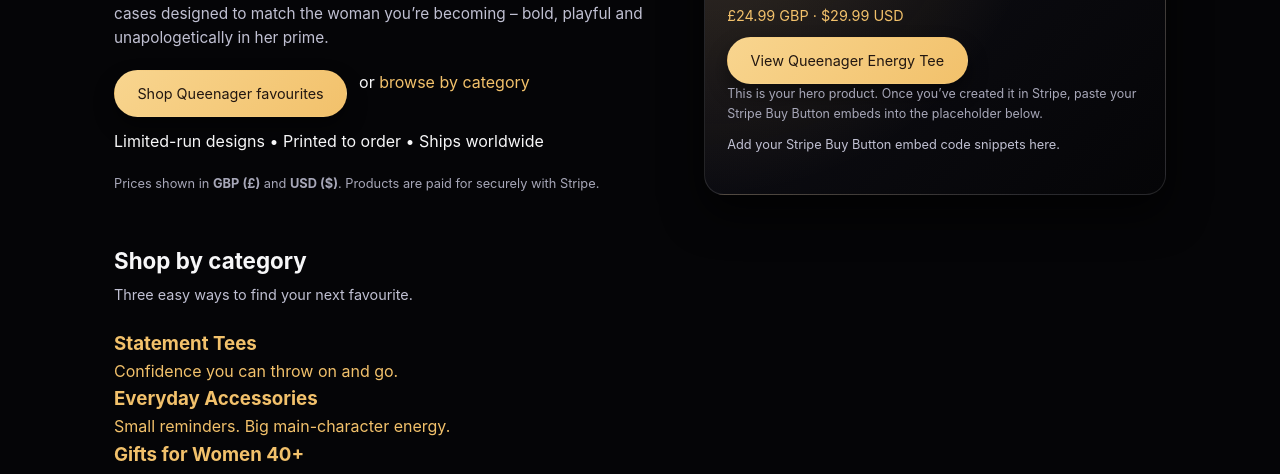
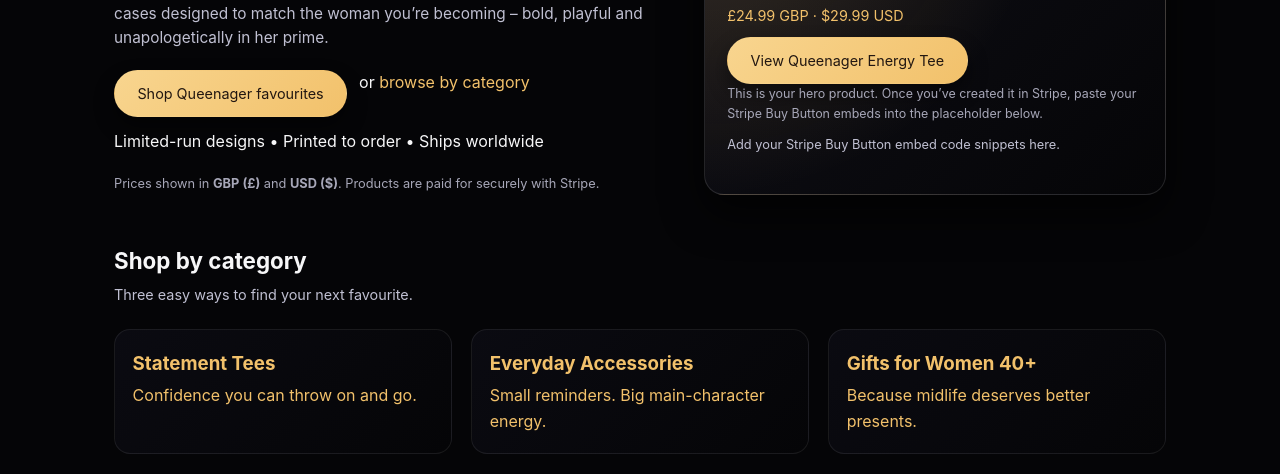
Before and after one commit to jackennyd/queenager-store, a plain HTML site: page index.html in a window 1280 px wide. Shown: the part 254-728 px from the top of the page. Drawn offline with Linux system fonts and the light colour scheme.

Commit message:
Update styles.css

```diff
--- a/styles.css
+++ b/styles.css
@@ -165,12 +165,56 @@
   color: #c0c0d2;
   margin-bottom: 1.4rem;
 }
+
 .category-row {
   display: flex;
   flex-wrap: wrap;
   gap: 0.6rem;
   margin-bottom: 1.8rem;
 }
+
+.category-grid {
+  display: grid;
+  grid-template-columns: repeat(3, minmax(0, 1fr));
+  gap: 1.2rem;
+  margin-bottom: 2rem;
+}
+
+}
+
+@media (max-width: 900px) {
+  .category-grid {
+    grid-template-columns: repeat(2, minmax(0, 1fr));
+  }
+}
+
+@media (max-width: 640px) {
+  .category-grid {
+    grid-template-columns: 1fr;
+  }
+}
+
+
+.category-card {
+  display: block;
+  padding: 1.2rem 1.1rem;
+  border-radius: 16px;
+  background: linear-gradient(135deg, rgba(11,11,18,0.96), #050507);
+  border: 1px solid rgba(255,255,255,0.08);
+  text-decoration: none;
+}
+
+.category-card h3 {
+  margin-bottom: 0.25rem;
+}
+
+.category-card:hover,
+.category-card:focus-visible {
+  transform: translateY(-2px);
+  border-color: rgba(255,215,160,0.35);
+  box-shadow: 0 10px 30px rgba(0,0,0,0.35);
+}
+
 .category-pill {
   border-radius: 999px;
   border: 1px solid rgba(255,255,255,0.12);
```
